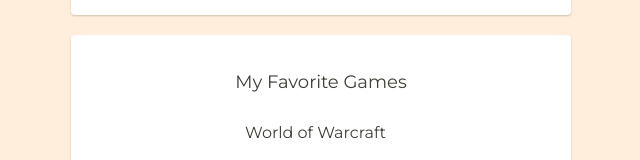
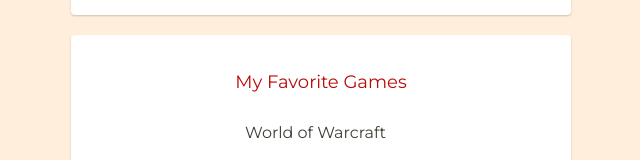
Before and after one commit to Ayliane/profile, a plain HTML site: page index.html in a window 1280 px wide. Shown: the part 583-743 px from the top of the page, without its empty margins (319-959 px from the left). Drawn offline with nearby package versions, Linux system fonts and the light colour scheme.

Commit message:
Changing section color

```diff
--- a/index.html
+++ b/index.html
@@ -32,7 +32,7 @@
           </ul>
       </div>
       <div class="card text-center">
-        <h2>My Favorite Games</h2>
+        <h2 class="new-section">My Favorite Games</h2>
         <table id="games">
           <tbody>
             <tr>
--- a/style.css
+++ b/style.css
@@ -134,3 +134,7 @@ table {
 td p {
   text-align: justify;
 }
+
+.new-section {
+  color: #B80C09;
+}
```
